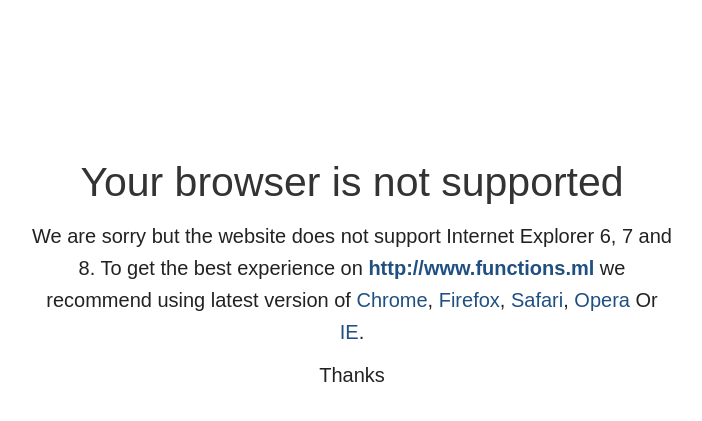
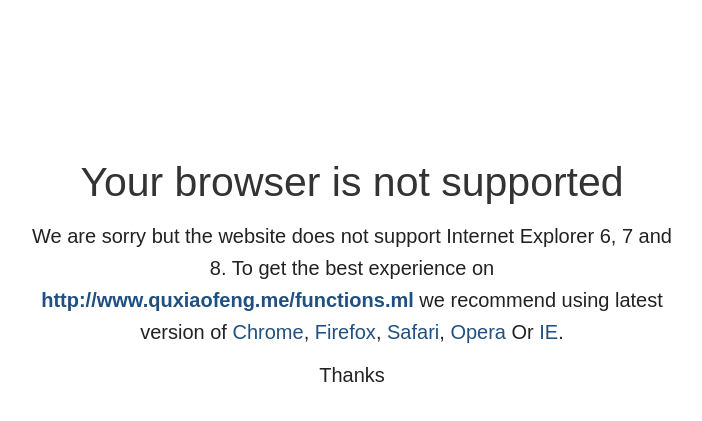
Before and after one commit to quxiaofeng/functions.ml, a Jekyll site: the page built from browser-warning/index.html, in a window 1280 px wide. Shown: the top 421 px of the page, without its empty margins (288-990 px from the left). Built offline with Jekyll 4.4.1, drawn with Linux system fonts in a browser that asks for light colours.

Commit message:
Moved to the main domain

```diff
--- a/_config.yml
+++ b/_config.yml
@@ -4,8 +4,8 @@ tagline:
 email: xiaofeng.qu.hk@ieee.org
 description: > # this means to ignore newlines until "baseurl:"
   Languages, Packages, Toolboxes, and Functions for Machine Learning
-baseurl: "" # the subpath of your site, e.g. /blog/
-url: "http://www.functions.ml" # the base hostname & protocol for your site
+baseurl: /functions.ml # the subpath of your site, e.g. /blog
+url: http://www.quxiaofeng.me # the base hostname & protocol for your site
 logourl: /assets/images/logo.png # Site logo
 sidelogourl: /assets/images/logo-big.png # Site logo
 author: "QU Xiaofeng"
```
